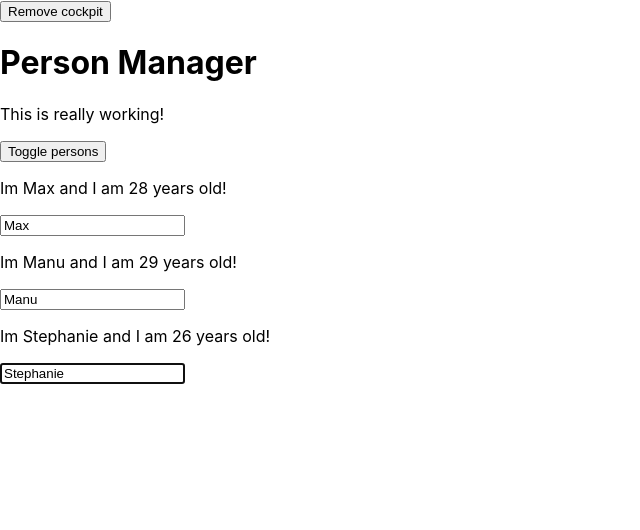
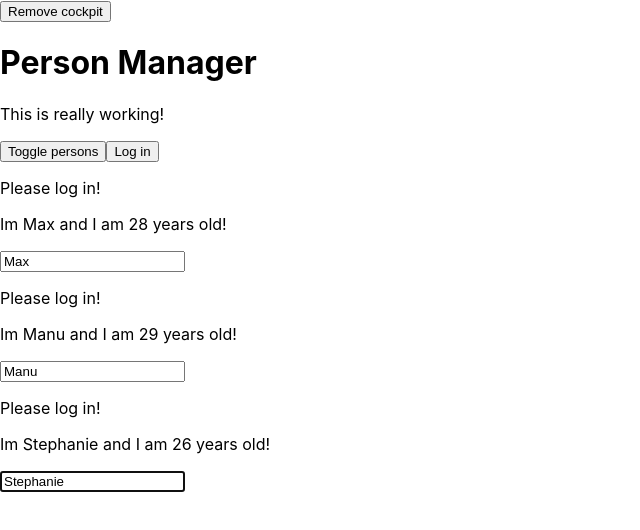
Before and after one commit to romangrubic/react-project, a React app: page / in a window 1280 px wide. Shown: the top 530 px of the page, without its empty margins (0-640 px from the left). Built offline with nearby package versions, Linux system fonts and the light colour scheme.

Commit message:
Context and useContext() hook.

```diff
--- a/src/components/Cockpit/Cockpit.js
+++ b/src/components/Cockpit/Cockpit.js
@@ -1,9 +1,12 @@
-import React, { useEffect, useRef } from 'react';
+import React, { useEffect, useRef, useContext } from 'react';
 import classes from './Cockpit.css'
+import AuthContext from '../../context/auth-context';
 
 const Cockpit = (props) => {
     const toggleBtnRef = useRef(null);
+    const authContext = useContext(AuthContext);
 
+    console.log(authContext.authenticated)
 
     useEffect(() => {
         console.log('cokpit.js useEffect');
@@ -43,7 +46,8 @@
             ref={toggleBtnRef}
             className={ btnClass}
             onClick={ props.clicked }>Toggle persons
-                </button>
+        </button>
+        <button onClick={authContext.login}>Log in</button>
         </div>
         );
 };
--- a/src/components/Persons/Person/Person.js
+++ b/src/components/Persons/Person/Person.js
@@ -3,20 +3,27 @@
 import Aux from '../../../hoc/Auxiliary';
 import classes from './Person.css';
 import withClass from '../../../hoc/withClass';
+import AuthContext from '../../../context/auth-context';
 
 class Person extends Component {
     constructor(props){
         super(props)
         this.inputElementRef = React.createRef();
     }
+
+    static contextType = AuthContext;
+
     componentDidMount() {
         // this.inputElement.focus();
         this.inputElementRef.current.focus();
+        console.log(this.context.authenticated);
+
     }
 
     render(){
     return (
         <Aux>
+            {this.context.authenticated ? <p>Authorized</p> : <p>Please log in!</p>}
             <p key='i1' onClick={ this.props.click }>
             Im { this.props.name } and I am { this.props.age } years old!
             </p>
--- a/src/containers/App.js
+++ b/src/containers/App.js
@@ -3,11 +3,12 @@
 import Persons from '../components/Persons/Persons';
 import Cockpit from '../components/Cockpit/Cockpit';
 import withClass from '../hoc/withClass';
-import Aux from '../hoc/Auxiliary'
+import Aux from '../hoc/Auxiliary';
+import AuthContext from '../context/auth-context';
 
 
 class App extends Component {
-    constructor(props){
+    constructor(props) {
         super(props);
         console.log('[App.js] constructor');
     }
@@ -20,23 +21,24 @@
         showPersons: false,
         showCockpit: true,
         changeCounter: 0,
+        authenticated: false,
     };
 
-    static getDerivedStateFromProps(props, state){
+    static getDerivedStateFromProps(props, state) {
         console.log('[App.js] getDerivedStateFromProps', props);
         return state;
     }
 
-    componentDidMount(){
+    componentDidMount() {
         console.log('did mount')
     }
 
-    shouldComponentUpdate(nextProps, nextState){
+    shouldComponentUpdate(nextProps, nextState) {
         console.log('App.js shouldComponentUpdate')
         return true;
     }
 
-    componentDidUpdate(){
+    componentDidUpdate() {
         console.log('App.js componentDIdUpdate')
     }
 
@@ -61,14 +63,21 @@
         persons[personIndex] = person;
 
         this.setState((prevState, props) => {
-            return{ persons: persons,
-            changeCounter: prevState.changeCounter +1 }}
-            )
+            return {
+                persons: persons,
+                changeCounter: prevState.changeCounter + 1
+            }
+        }
+        )
     }
 
     togglePersonsHandler = () => {
         const doesShow = this.state.showPersons;
         this.setState({ showPersons: !doesShow });
+    }
+
+    loginHandler = () => {
+        this.setState({ authenticated: true });
     }
 
     render() {
@@ -77,21 +86,29 @@
 
         if (this.state.showPersons) {
             persons = <Persons
-                    persons={this.state.persons}
-                    clicked={this.deletePersonHandler}
-                    changed={this.nameChangedHandler} />
+                persons={ this.state.persons }
+                clicked={ this.deletePersonHandler }
+                changed={ this.nameChangedHandler }
+                isAuthenticated={ this.state.authenticated } />
         };
 
         return (
             <Aux>
-            <button onClick={() => {
-                this.setState({showCockpit: false});}}>Remove cockpit</button>
-                {this.state.showCockpit ? <Cockpit
-                title={this.props.appTitle}
-                showPersons={this.state.showPersons}
-                personsLength={this.state.persons.length}
-                clicked={this.togglePersonsHandler} /> : null}
-                { persons }
+                <button onClick={ () => {
+                    this.setState({ showCockpit: false });
+                } }>Remove cockpit</button>
+                <AuthContext.Provider value={ {
+                    authenticated: this.state.authenticated,
+                    login: this.loginHandler
+                } }>
+                    { this.state.showCockpit ? <Cockpit
+                        title={ this.props.appTitle }
+                        showPersons={ this.state.showPersons }
+                        personsLength={ this.state.persons.length }
+                        clicked={ this.togglePersonsHandler }
+                        login={ this.loginHandler } /> : null }
+                    { persons }
+                </AuthContext.Provider>
             </Aux>
         );
     }
--- /dev/null
+++ b/src/context/auth-context.js
@@ -0,0 +1,8 @@
+import React from 'react';
+
+const authContext = React.createContext({
+    authenticated: false,
+    login: () => {}
+});
+
+export default authContext;
```
Also changed, not shown: src/components/Persons/Persons.js (+17 -15 lines).
